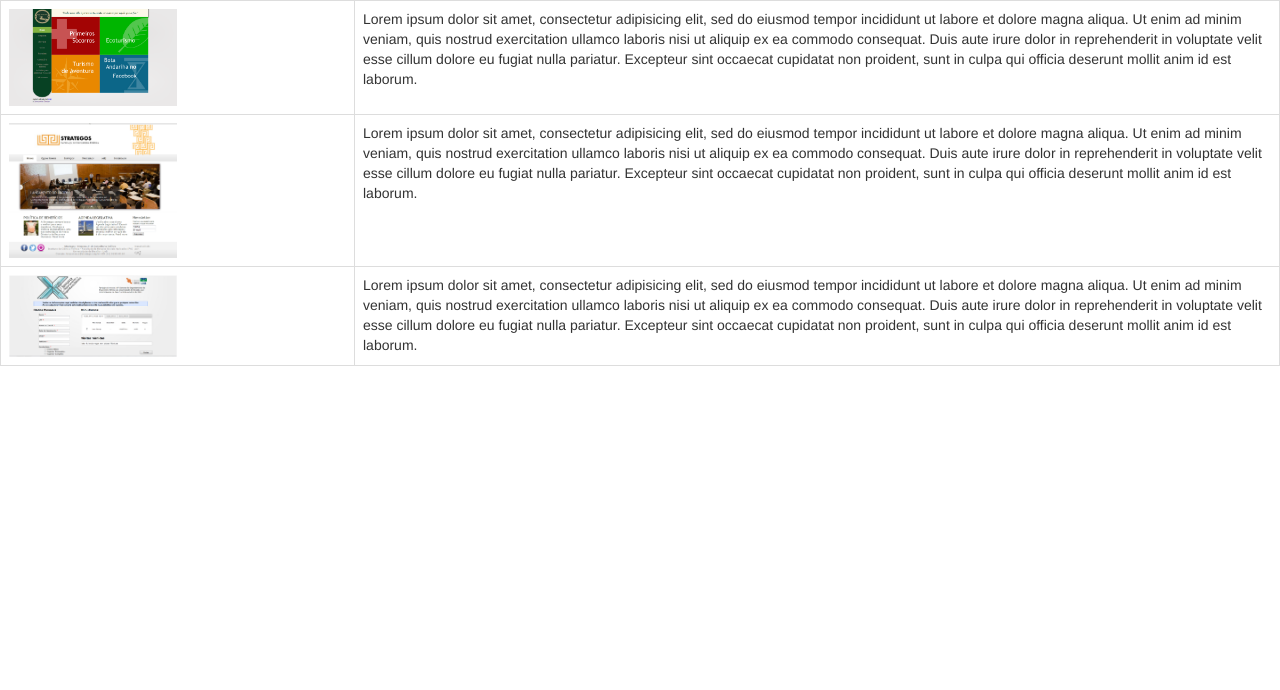
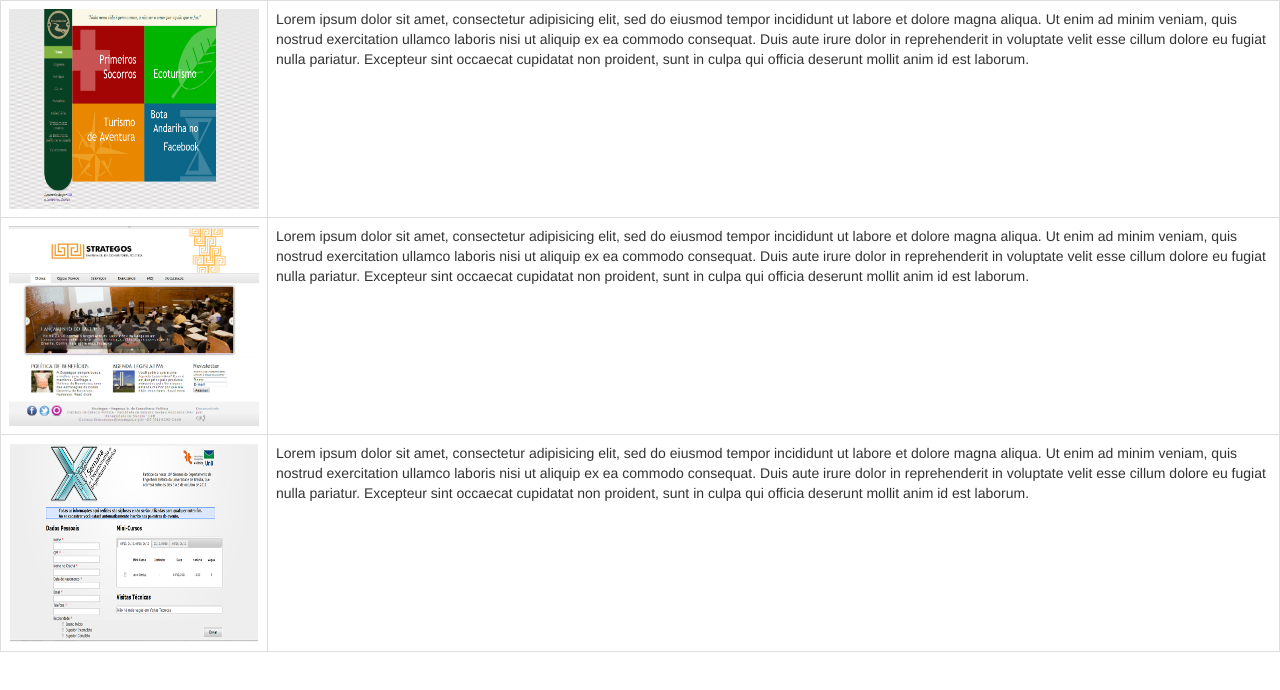
Before and after one commit to brunomendescjr/exercicios_html, a plain HTML site: page exercicio5/index.html in a window 1280 px wide. Drawn offline with nearby package versions, Linux system fonts and the light colour scheme.

Commit message:
trocando de % para px

```diff
--- a/exercicio5/index.html
+++ b/exercicio5/index.html
@@ -27,6 +27,7 @@
       <p>Lorem ipsum dolor sit amet, consectetur adipisicing elit, sed do eiusmod tempor incididunt ut labore et dolore magna aliqua. Ut enim ad minim veniam, quis nostrud exercitation ullamco laboris nisi ut aliquip ex ea commodo consequat. Duis aute irure dolor in reprehenderit in voluptate velit esse cillum dolore eu fugiat nulla pariatur. Excepteur sint occaecat cupidatat non proident, sunt in culpa qui officia deserunt mollit anim id est laborum.</p>
     </div> -->
     <table class="table table-bordered" cellspacing="0" cellpadding="0">
+      <tr id="titulo">     </tr>
       <tr>
         <td class="imagem"><img src="imagem1.png" alt=""></td>
         <td>Lorem ipsum dolor sit amet, consectetur adipisicing elit, sed do eiusmod tempor incididunt ut labore et dolore magna aliqua. Ut enim ad minim veniam, quis nostrud exercitation ullamco laboris nisi ut aliquip ex ea commodo consequat. Duis aute irure dolor in reprehenderit in voluptate velit esse cillum dolore eu fugiat nulla pariatur. Excepteur sint occaecat cupidatat non proident, sunt in culpa qui officia deserunt mollit anim id est laborum.</td>
--- a/exercicio5/style.css
+++ b/exercicio5/style.css
@@ -1,55 +1,4 @@
-/*td img {
-  width: 50%;
-  height: 30%;
-  border: 3;
-  /*padding-right: -3px;
-}*/
-
-/*td, tr, img  {
-  width: 50%;
-  height: 30%;
-  margin: 0px;
-  border: none;
+td img{
+  height: 200px;
+  width: 250px;
 }
-
-
-
-table {
-  border-collapse: collapse;
-}
-
-
-/*isso no era pra funcionar, mas funciona*/
-/*td{
-  text-align: center;
-}*/
-
-html, body, div, form, fieldset, legend, label, img
-{
- margin: 0;
- padding: 0;
-}
-
-td img {
-  width: 50%;
-  height: 30%;
-  display: block;
-}
-
-table
-{
- border-collapse: collapse;
- border-spacing: 0;
-}
-
-th, td
-{
- text-align: left;
-
-}
-
-/*div{
-  margin-top: 200px;
-  margin-bottom: 250px;
-  margin-right: 200px;
-}*/
```
Also changed, not shown: 1 other file.
